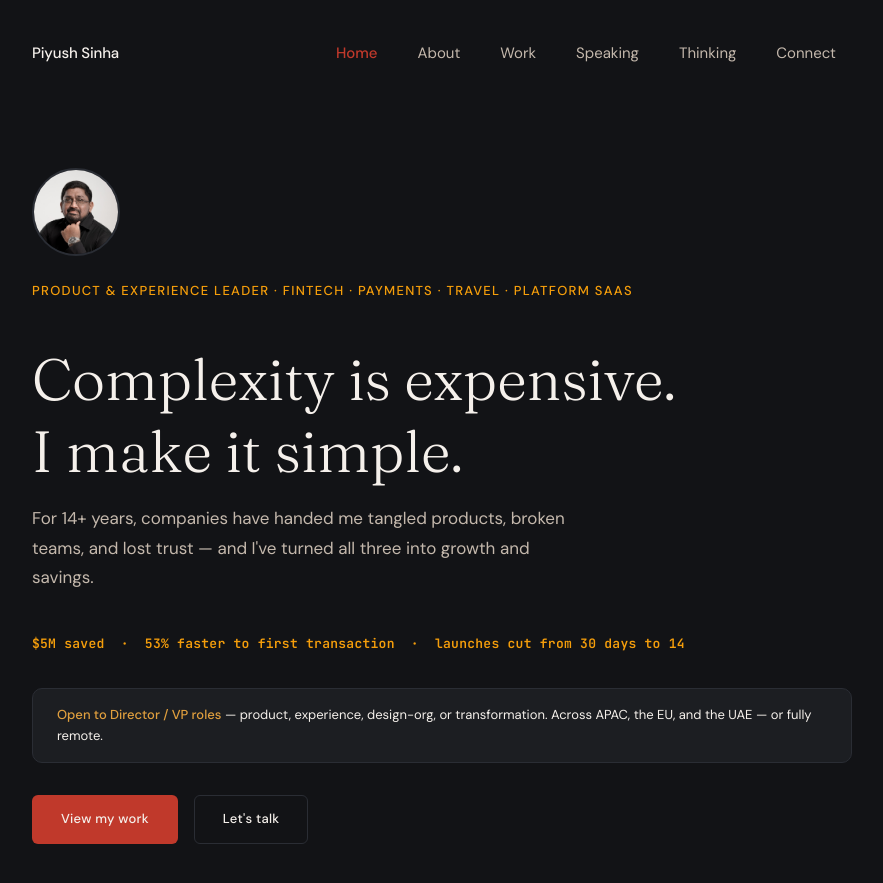
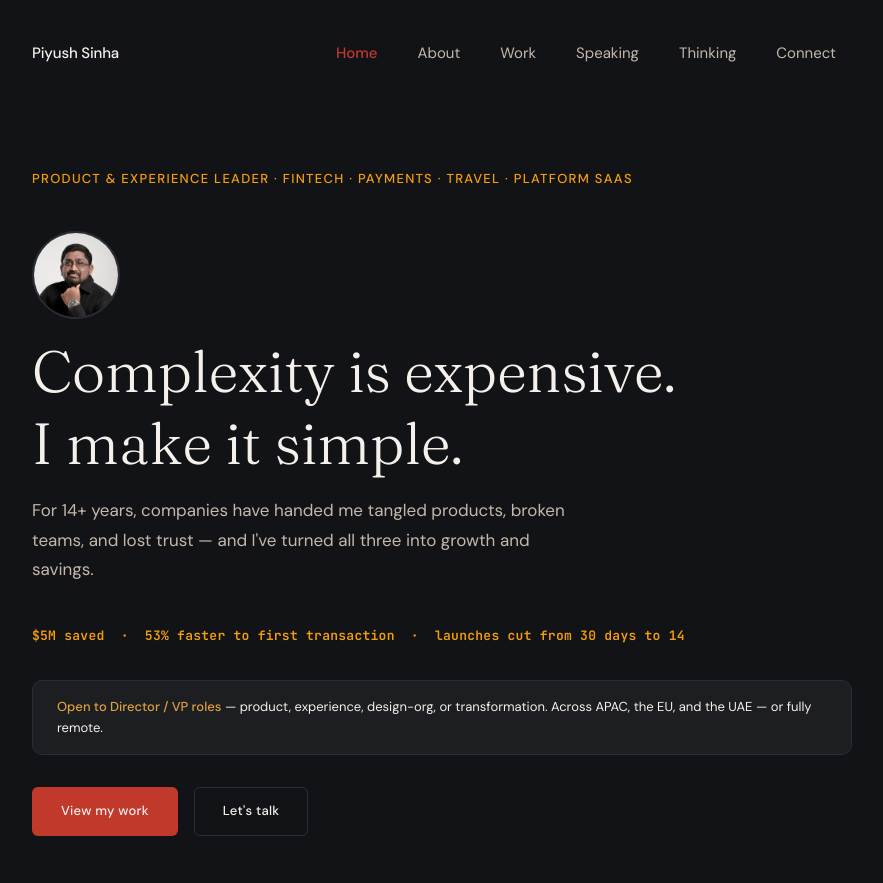
Before and after one commit to piyushsinha/piyushsinha.github.io, a Jekyll site: the page built from index.html, in a window 1280 px wide and 900 px high. Shown: the top 883 px of the window, without its empty margins (198-1081 px from the left). Built offline with Jekyll 4.4.1, drawn with Linux system fonts in a browser that asks for light colours.

Commit message:
Add files via upload

```diff
--- a/index.html
+++ b/index.html
@@ -8,9 +8,9 @@ description: "Director/VP-level product and experience leader with 14+ years acr
 <!-- Hero -->
 <section class="hero">
   <div class="container hero__content">
-    <img class="hero__portrait" fetchpriority="high" decoding="async" width="160" height="160" src="{{ '/assets/images/piyush-portrait.jpeg' | relative_url }}" alt="Piyush Sinha portrait photo">
     <div class="hero__text">
       <p class="label">Product &amp; experience leader · Fintech · Payments · Travel · Platform SaaS</p>
+      <img class="hero__portrait" fetchpriority="high" decoding="async" width="160" height="160" src="{{ '/assets/images/piyush-portrait.jpeg' | relative_url }}" alt="Piyush Sinha portrait photo">
       <h1 class="hero__name">Complexity is expensive.<br>I make it simple.</h1>
       <p class="hero__tagline">For 14+ years, companies have handed me tangled products, broken teams, and lost trust — and I've turned all three into growth and savings.</p>
       <p class="hero__proof">$5M saved &nbsp;·&nbsp; 53% faster to first transaction &nbsp;·&nbsp; launches cut from 30 days to 14</p>
```
